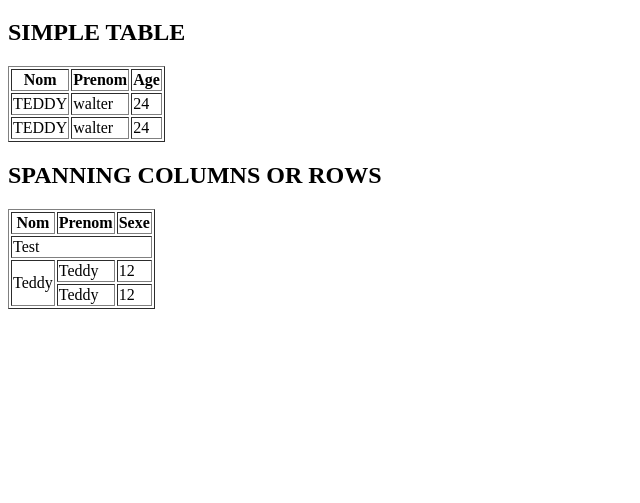
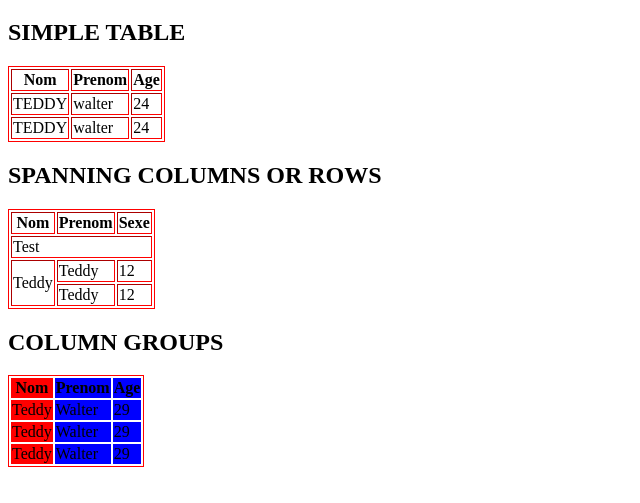
Before and after one commit to ted1104/Training-Professional-HTML, a plain HTML site: page CODE/001/page2.html in a window 1280 px wide. Shown: the part 61-564 px from the top of the page, without its empty margins (0-640 px from the left). Drawn offline with Linux system fonts and the light colour scheme.

Commit message:
colgroup and col

```diff
--- a/CODE/001/page2.html
+++ b/CODE/001/page2.html
@@ -54,5 +54,47 @@
         <td>12</td>
       </tr>
     </table>
+
+    <h2>COLUMN GROUPS</h2>
+    <table>
+      <!-- colgroup -->
+      <colgroup id="MyColumn">
+        <col id="MyCellue" />
+        <col />
+        <col />
+      </colgroup>
+      <!-- content -->
+      <tr>
+        <th>Nom</th>
+        <th>Prenom</th>
+        <th>Age</th>
+      </tr>
+      <tr>
+        <td>Teddy</td>
+        <td>Walter</td>
+        <td>29</td>
+      </tr>
+      <tr>
+        <td>Teddy</td>
+        <td>Walter</td>
+        <td>29</td>
+      </tr>
+      <tr>
+        <td>Teddy</td>
+        <td>Walter</td>
+        <td>29</td>
+      </tr>
+    </table>
   </body>
 </html>
+<style>
+  table {
+    border: 1px solid red;
+  }
+  table #MyColumn {
+    background-color: blue;
+  }
+  #MyCellue {
+    background-color: red;
+  }
+</style>
```
Also changed, not shown: 1 other file.
